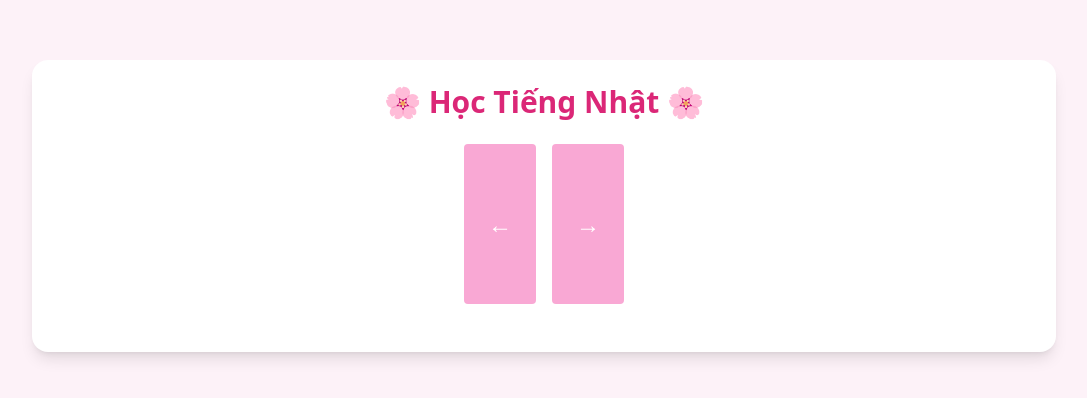
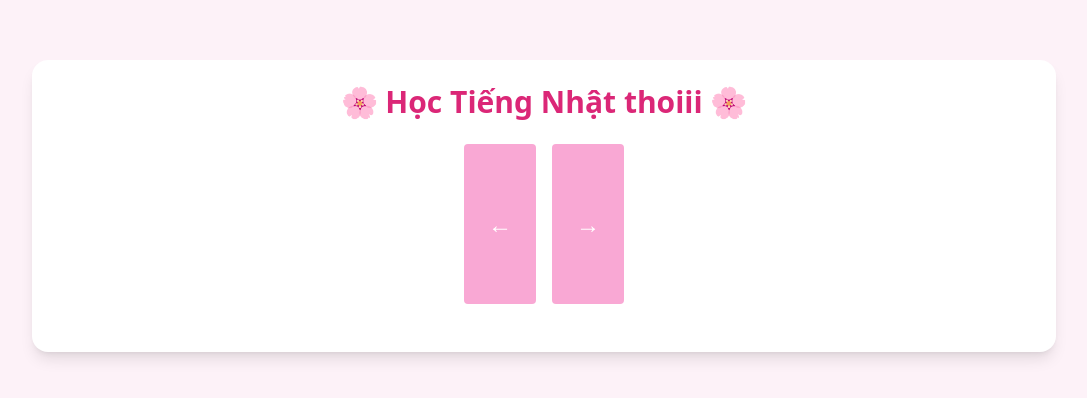
Before and after one commit to lammmchrollo/hocchuhan, a plain HTML site: page index.html in a window 1280 px wide. Shown: the part 194-592 px from the top of the page, without its empty margins (96-1183 px from the left). Drawn offline with nearby package versions, Linux system fonts and the light colour scheme; no server answers.

Commit message:
Update index.html

```diff
--- a/index.html
+++ b/index.html
@@ -8,7 +8,7 @@
 </head>
 <body class="bg-pink-50 font-sans min-h-screen flex flex-col items-center justify-center p-4">
     <div class="w-full max-w-5xl bg-white rounded-2xl shadow-lg p-6 space-y-6">
-        <h1 class="text-3xl font-bold text-center text-pink-600">🌸 Học Tiếng Nhật 🌸</h1>
+        <h1 class="text-3xl font-bold text-center text-pink-600">🌸 Học Tiếng Nhật thoiii 🌸</h1>
 
         <div class="flex flex-row items-center justify-center w-full my-4">
             <button id="prevBtn" class="bg-pink-300 text-white px-6 py-16 rounded hover:bg-pink-400 mx-2 flex-shrink-0 self-center text-2xl font-bold">←</button>
```
